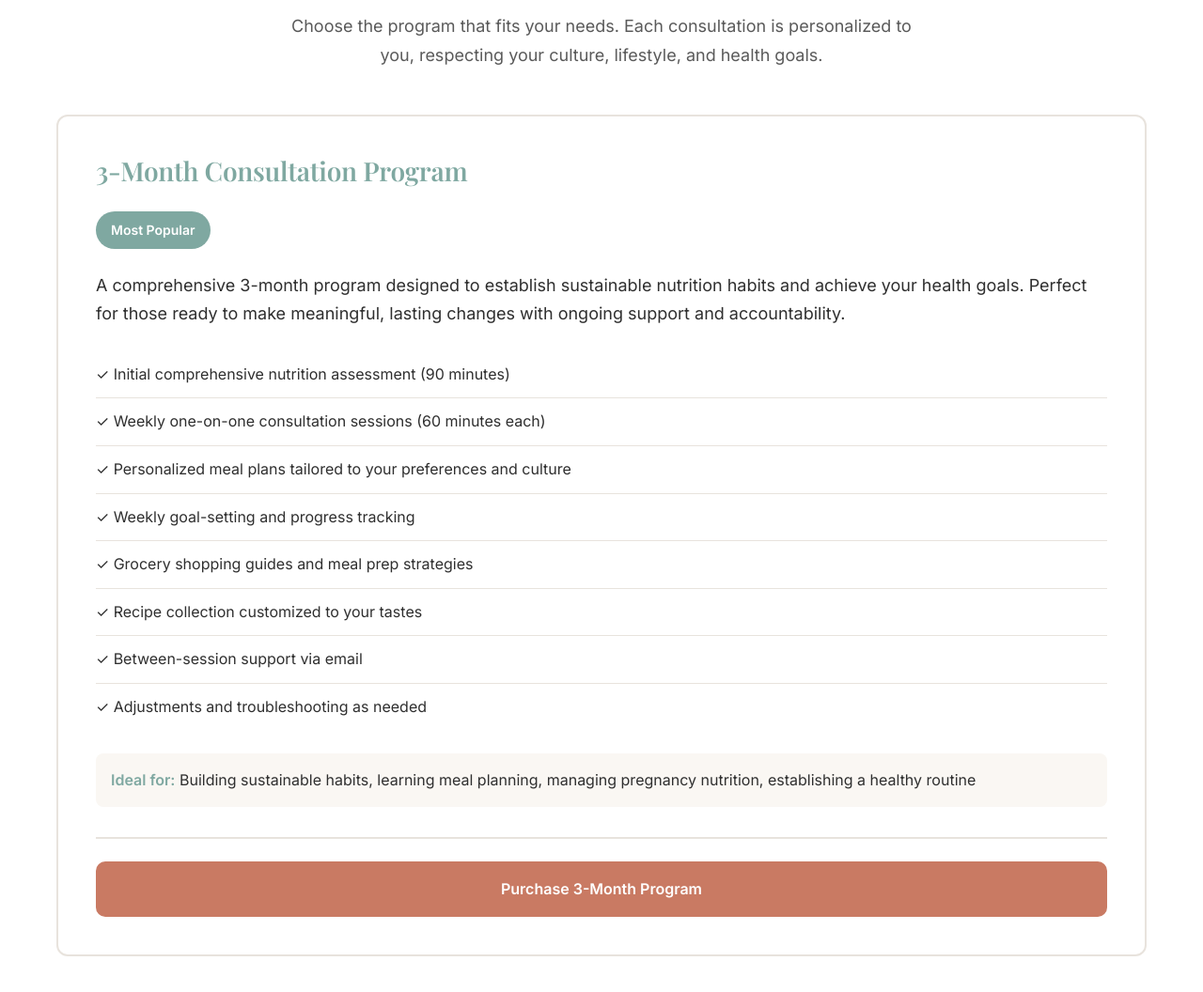
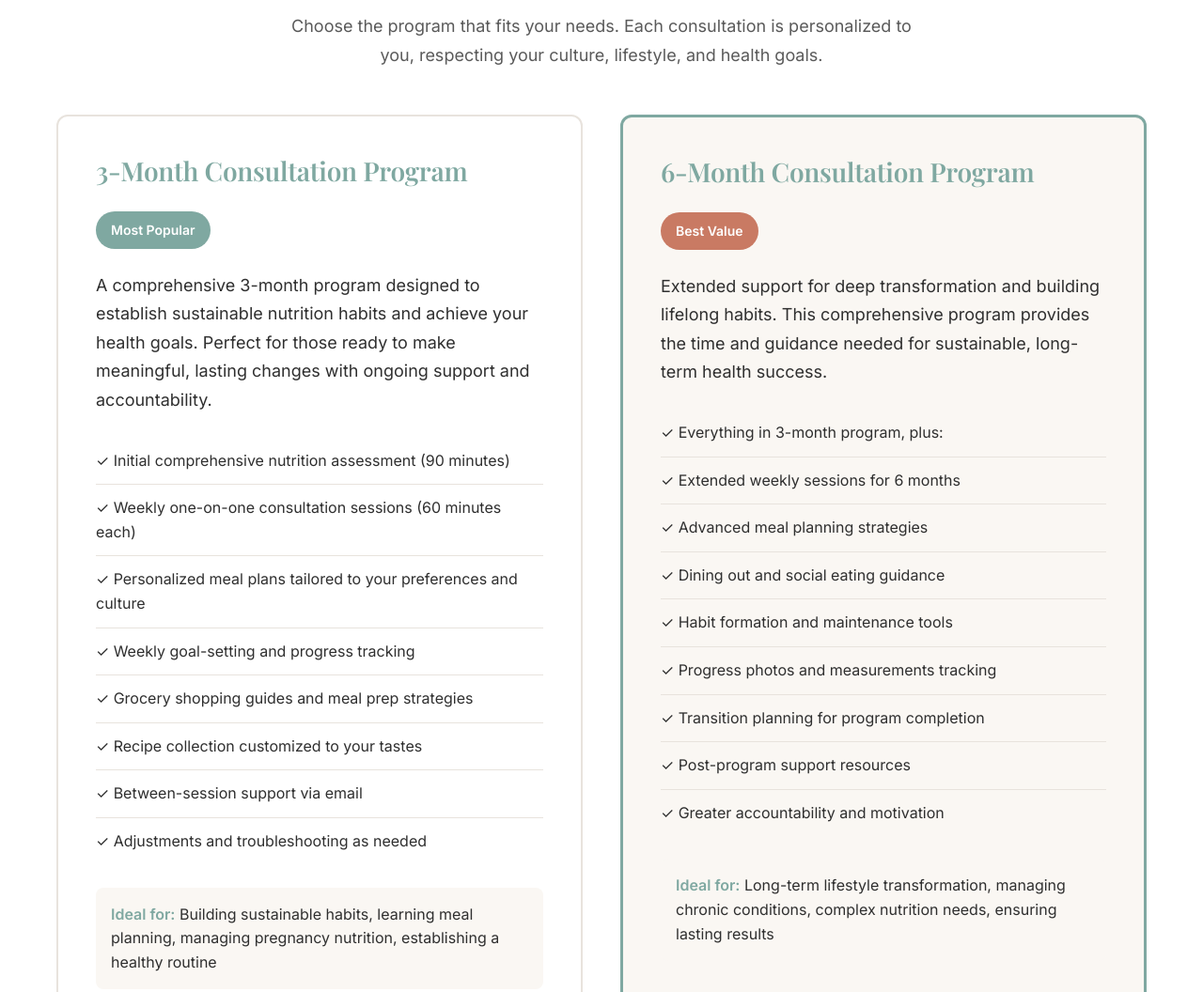
Before and after one commit to YigitCiray/DietitianNewYork, a website: page public/index.html in a window 1280 px wide. Shown: the part 1424-2480 px from the top of the page at 94% size. Drawn offline with nearby package versions, Linux system fonts and the light colour scheme; no server answers.

Commit message:
consultation fix

```diff
--- a/public/css/main.css
+++ b/public/css/main.css
@@ -1590,7 +1590,7 @@ h2 {
     }
 
     .programs-grid {
-        grid-template-columns: 1fr;
+        grid-template-columns: repeat(auto-fit, minmax(300px, 1fr));
     }
 
     .program-header {
```
